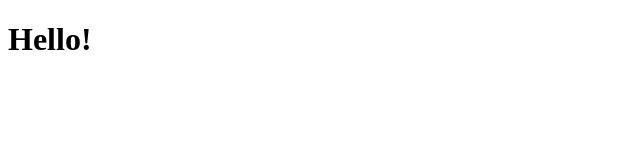
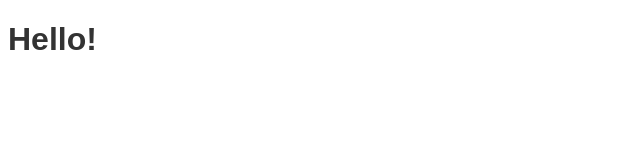
Before and after one commit to philparzer/localised-website-test, a plain HTML site: page index.html in a window 1280 px wide. Shown: the full height of the page, 0-640 px from the left. Drawn offline with Linux system fonts and the light colour scheme.

Commit message:
added style sheet try

```diff
--- a/index.html
+++ b/index.html
@@ -2,10 +2,17 @@
 <html>
     <head>
         <title>Hello!</title>
+        <style>
+            .heading{
+                font-family: Arial, Helvetica, sans-serif;
+                color: #333
+            }
+        </style>
+
     </head>
 
     <body>
-        <h1>Hello!</h1>
+        <h1 class="heading">Hello!</h1>
     </body>
 
 </html>
```
